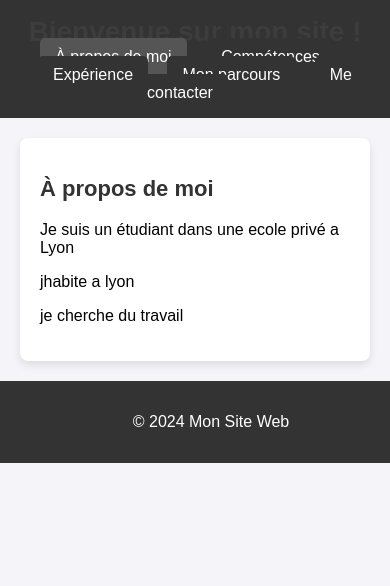
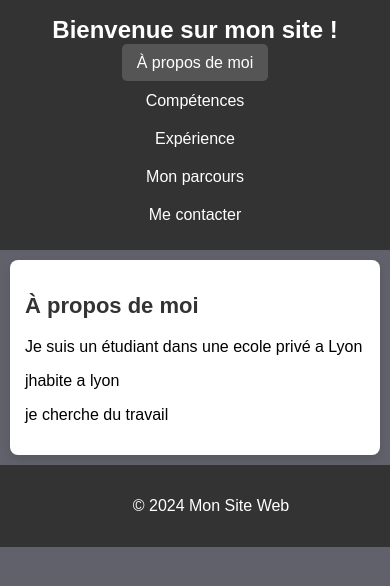
Before and after one commit to testhtml00/testhtml, a plain HTML site: page index.html in a window 390 px wide. Shown: the top 586 px of the page. Drawn offline with Linux system fonts and the light colour scheme.

Commit message:
Add files via upload

```diff
--- a/style.css
+++ b/style.css
@@ -1,216 +1,132 @@
-body  {
+body {
     font-family: Arial, sans-serif;
     margin: 0;
     padding: 0;
-    background-color: hsl(240, 69%, 46%);
+    background-color: hwb(240 38% 58%);
     color: hwb(0 0% 100%);
 }
-.photo-profil {
-width: 200px;
-height: 200px;
-border-radius: 100px;
-position: absolute;
-top: 20px;
-right: 20px;
-border: 2px solid #333;
-}
-.texte-photo {
-position: absolute;
-top: 210px;
-right: 75px;
-font-size: 16px;
-color: #000000;
-text-align: center;
-font-weight: bold;
-}
+
+/* Contenu principal */
 .contenu {
-max-width: 800px;
-margin: auto;
-padding: 20px;
-background-color: rgba(255, 255, 255, 0.9);
-border-radius: 8px;
-}
-.section {
-margin: 20px 0;
-padding: 10px;
-border-bottom: 1px solid #ccc;
-}
-h1 {
-font-size: 28px;
-color: hwb(0 24% 76%);
-}
-h2 {
-font-size: 22px;
-color: hwb(0 16% 84%);
-}
-a:hover {
-text-decoration: underline;
-}
-body {
-
-font-family: Arial, sans-serif;
-
-margin: 0;
-
-padding: 0;
-
-background-color: #f4f4f9;
-
+    max-width: 800px;
+    margin: auto;
+    padding: 20px;
+    background-color: rgba(255, 255, 255, 0.9);
+    border-radius: 8px;
 }
 
+.section {
+    margin: 20px 0;
+    padding: 10px;
+    border-bottom: 1px solid #ccc;
+}
 
+h1 {
+    font-size: 28px;
+    color: #ffffff;
+}
+
+h2 {
+    font-size: 22px;
+    color: hwb(0 16% 84%);
+}
+
+/* Liens */
+a:hover {
+    text-decoration: underline;
+}
 
 /* Style du header */
-
 header {
-
-background-color: #333;
-
-color: hsl(0, 0%, 100%);
-
-padding: 1em;
-
-text-align: center;
-
+    background-color: #333;
+    color: hsl(0, 0%, 100%);
+    padding: 1em;
+    text-align: center;
 }
 
-
-
 header h1 {
-
-margin: 0;
-
+    margin: 0;
 }
 
-
-
+/* Barre de navigation */
 nav ul {
-
-list-style-type: none;
-
-padding: 0;
-
+    list-style-type: none;
+    padding: 0;
+    margin: 0;
+    text-align: center; /* Centre les liens */
 }
 
-
-
 nav ul li {
-
-display: inline;
-
-margin-right: 15px;
-
+    display: inline-block;
+    margin-right: 15px;
 }
 
-
-
 nav ul li a {
-
-color: #fff;
-
-text-decoration: none;
-
+    padding: 10px 15px;
+    background-color: #333;
+    color: #fff;
+    text-decoration: none;
+    border-radius: 5px;
 }
 
-
+nav ul li a.active {
+    background-color: #555; /* Couleur pour l'onglet actif */
+}
 
 /* Style des sections */
-
 section {
-
-padding: 20px;
-
-margin: 20px;
-
-background-color: #fff;
-
-border-radius: 8px;
-
-box-shadow: 0 4px 8px rgba(0, 0, 0, 0.1);
-
+    padding: 20px;
+    margin: 20px;
+    background-color: #fff;
+    border-radius: 8px;
+    box-shadow: 0 4px 8px rgba(0, 0, 0, 0.1);
 }
 
-
-
 section h2 {
-
-color: #333;
-
+    color: #333;
 }
 
+/* Pied de page */
 footer {
-
     text-align: center;
-
     padding: 1em;
-
     background-color: #333;
-
     color: #fff;
-
     position: relative;
-
     bottom: 0;
-
     width: 100%;
-
-}
-nav ul {
-
-    padding: 0;
-
-    margin: 0;
-
 }
 
-
-
-nav ul li {
-
-    display: inline;
-
-    margin-right: 15px;
-
+/* Cacher les sections par défaut */
+.tab-content {
+    display: none;
 }
 
-
-
-nav ul li a {
-
-    padding: 10px 15px;
-
-    background-color: #333;
-
-    color: #fff;
-
-    text-decoration: none;
-
-    border-radius: 5px;
-
+.tab-content.active {
+    display: block; /* Afficher la section active */
 }
 
+/* MEDIA QUERIES POUR MOBILE */
+@media (max-width: 768px) {
+    /* Ajuste la navigation pour qu'elle s'affiche en colonne */
+    nav ul {
+        display: flex;
+        flex-direction: column;
+        align-items: center;
+    }
 
+    nav ul li {
+        margin: 10px 0; /* Espacement vertical entre les éléments */
+    }
 
-nav ul li a.active {
+    /* Taille de police plus petite pour le titre */
+    h1 {
+        font-size: 24px;
+    }
 
-    background-color: #555; /* Couleur pour l'onglet actif */
-
+    /* Réduction des marges et padding */
+    .contenu, section {
+        padding: 15px;
+        margin: 10px;
+    }
 }
-
-
-
-/* Cacher les sections par défaut */
-
-.tab-content {
-
-    display: none;
-
-}
-
-
-
-.tab-content.active {
-
-    display: block; /* Afficher la section active */
-
-}
```
